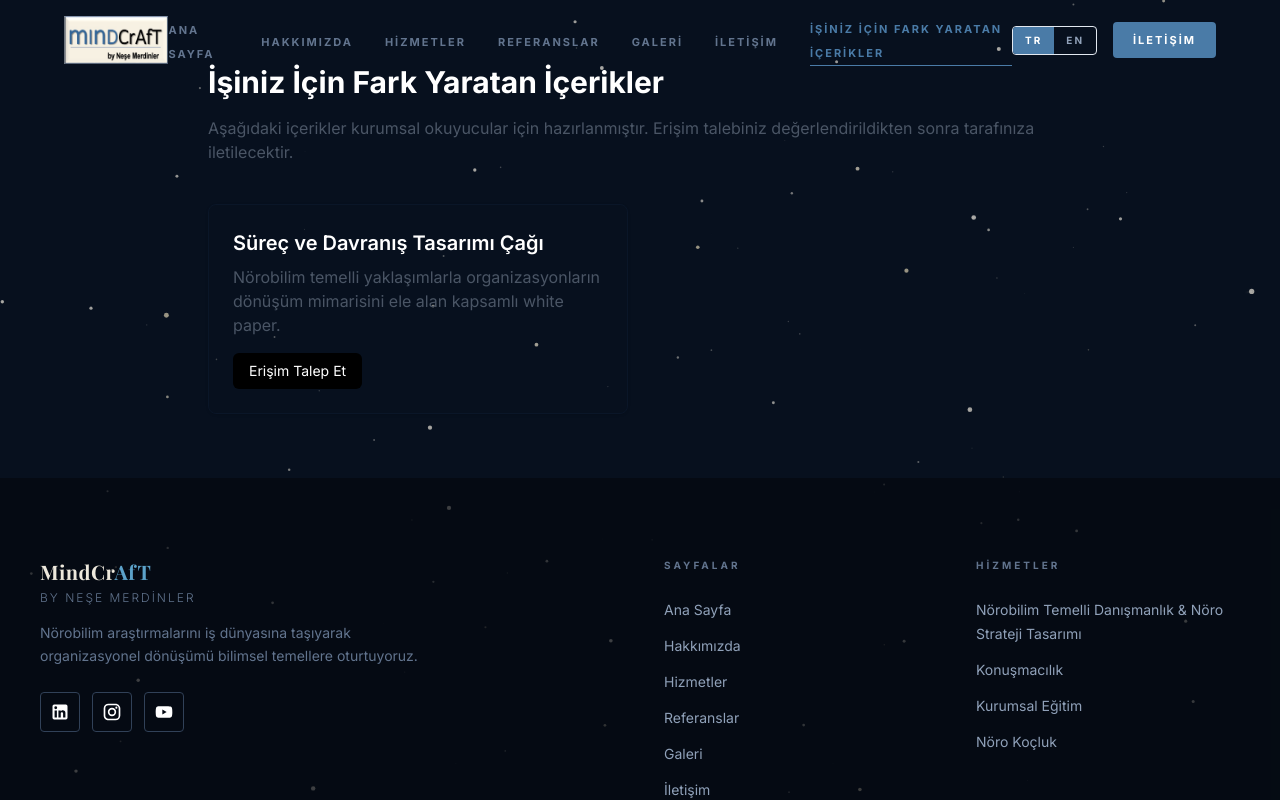
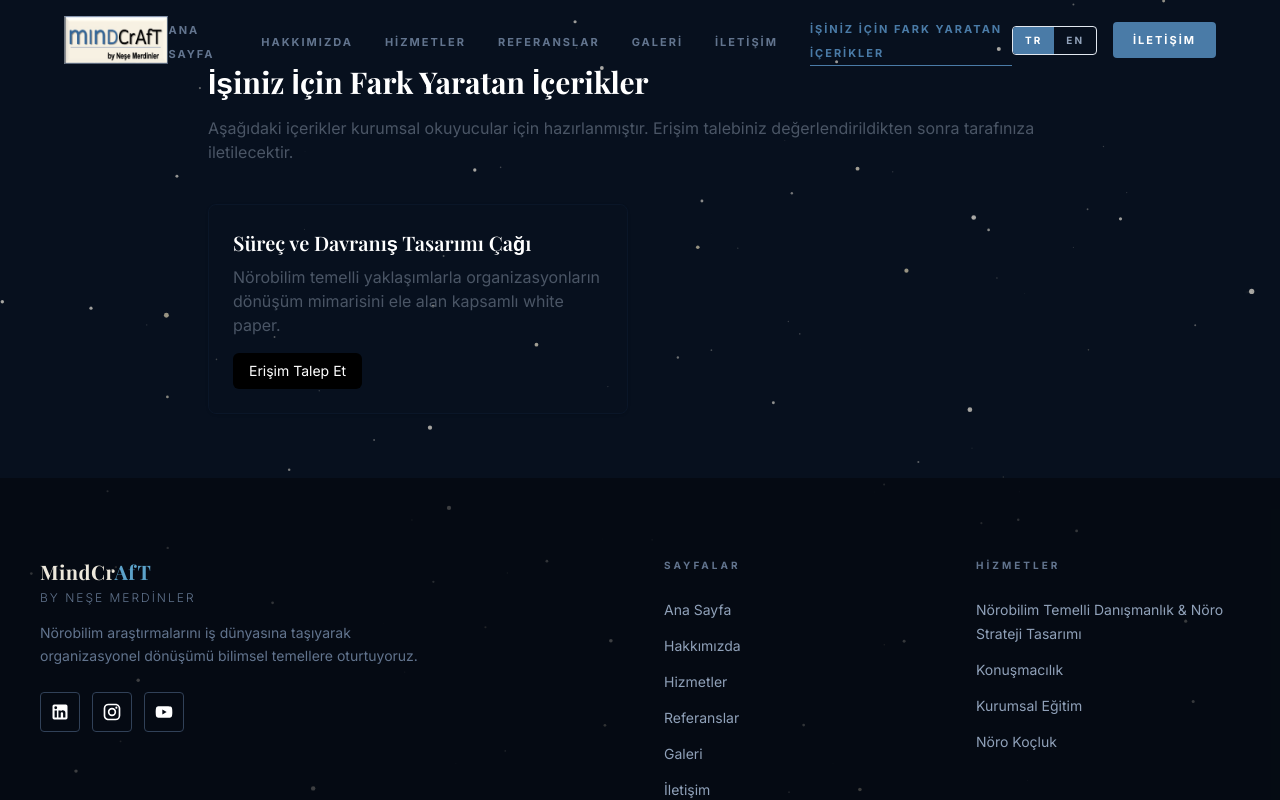
Before and after one commit to mindcraftbynese-cell/mindcraft-website, a Next.js app: page /kaynaklar in a window 1280 px wide. Shown: the top 800 px of the page. Built offline with nearby package versions, Linux system fonts and the light colour scheme.

Commit message:
başlık fontu düzeltildi

```diff
--- a/app/kaynaklar/page.tsx
+++ b/app/kaynaklar/page.tsx
@@ -11,7 +11,7 @@ const kaynaklar = [
 export default function KaynaklarPage() {
   return (
     <main className="max-w-4xl mx-auto px-4 py-16">
-   <h1 className="text-3xl font-bold mb-4 text-white">İşiniz İçin Fark Yaratan İçerikler</h1>
+  <h1 className="font-display text-3xl font-bold mb-4 text-white">İşiniz İçin Fark Yaratan İçerikler</h1>
       <p className="text-gray-600 mb-10">
         Aşağıdaki içerikler kurumsal okuyucular için hazırlanmıştır. Erişim
         talebiniz değerlendirildikten sonra tarafınıza iletilecektir.
@@ -19,7 +19,7 @@ export default function KaynaklarPage() {
       <div className="grid grid-cols-1 sm:grid-cols-2 gap-6">
         {kaynaklar.map((k) => (
           <div key={k.slug} className="border rounded-lg p-6 shadow-sm">
-           <h2 className="text-xl font-semibold mb-2 text-white">{k.baslik}</h2>
+         <h2 className="font-display text-xl font-semibold mb-2 text-white">{k.baslik}</h2>
             <p className="text-gray-600 mb-4">{k.aciklama}</p>
             <Link
               href={`/kaynaklar/erisim-talebi?icerik=${k.slug}`}
```
